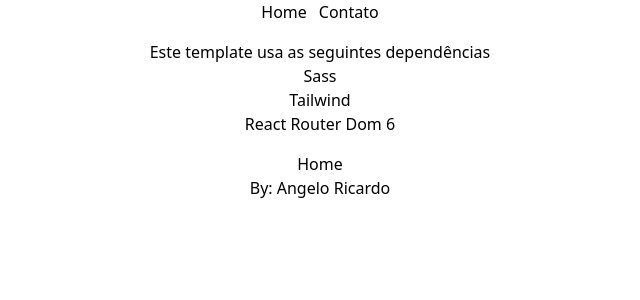
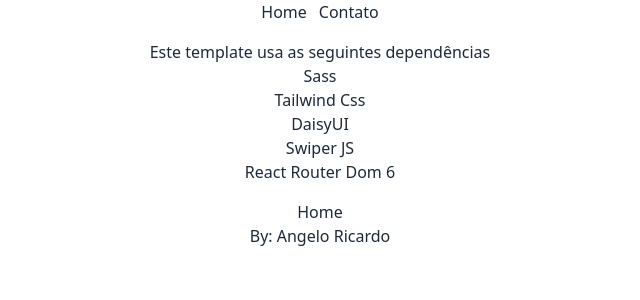
Before and after one commit to angeloricardoweb/boilerplate-react, a React (Vite) app: page / in a window 1280 px wide. Shown: the top 300 px of the page, without its empty margins (320-960 px from the left). Built offline with nearby package versions, Linux system fonts and the light colour scheme.

Commit message:
done: install dep swiper and daisyui

```diff
--- a/package.json
+++ b/package.json
@@ -9,10 +9,12 @@
     "preview": "vite preview"
   },
   "dependencies": {
+    "daisyui": "^2.19.0",
     "react": "^18.2.0",
     "react-dom": "^18.2.0",
     "react-router-dom": "6",
-    "sass": "^1.53.0"
+    "sass": "^1.53.0",
+    "swiper": "^8.3.1"
   },
   "devDependencies": {
     "@types/react": "^18.0.15",
--- a/src/App.jsx
+++ b/src/App.jsx
@@ -12,7 +12,9 @@ function App() {
         <p>Este template usa as seguintes dependências</p>
         <ul className="text-center">
           <li>Sass</li>
-          <li>Tailwind</li>
+          <li>Tailwind Css</li>
+          <li>DaisyUI</li>
+          <li>Swiper JS</li>
           <li>React Router Dom 6</li>
         </ul>
       </div>
--- a/tailwind.config.cjs
+++ b/tailwind.config.cjs
@@ -1,10 +1,24 @@
 module.exports = {
   content: [
-    "./index.html",
-    "./src/**/*.{vue,js,ts,jsx,tsx}",
+    "./src/**/*.{js,jsx,ts,tsx}",
   ],
   theme: {
-    extend: {},
+    extend: {
+      colors: {
+        brand: {
+          dark: "#262626",
+          red: "#EB3237",
+          blood: "#D81B20",
+          zinc: {
+            100: '#F8F8F8',
+            200:'#858585',
+          }
+        },
+      },
+    },
   },
-  plugins: [],
+  plugins: [require("daisyui")],
+  daisyui: {
+    themes: false,
+  },
 }
```
Also changed, not shown: 2 other files (tests, documents, lock files or other folders).
